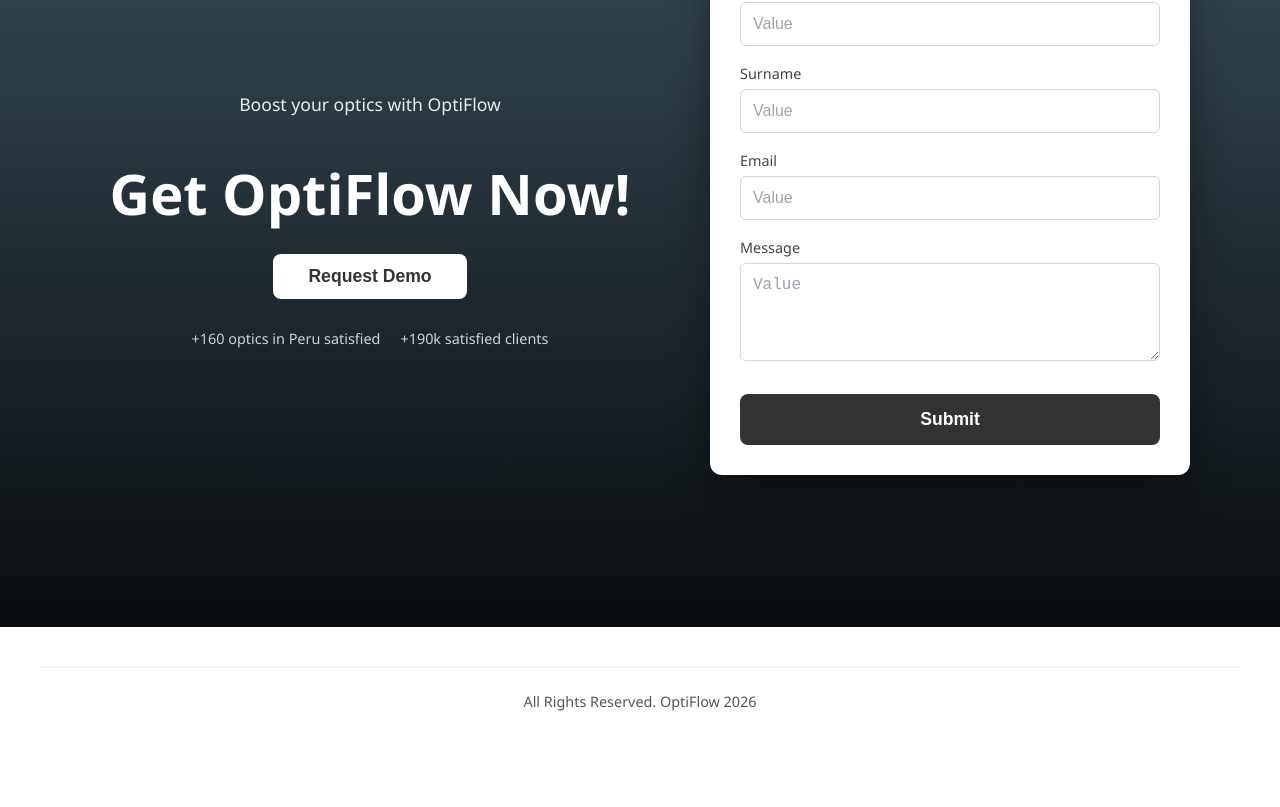
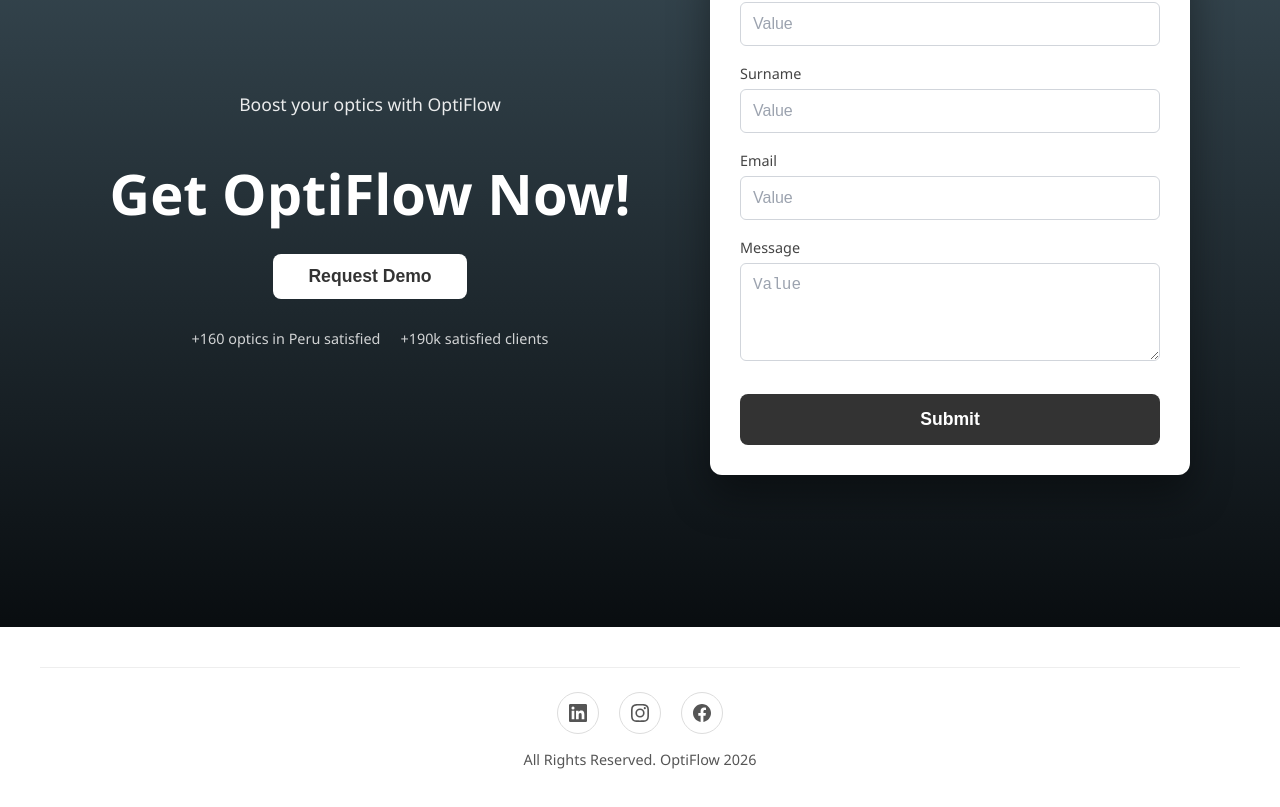
Before and after one commit to 1asi0730-2610-10203-OptiFlow/OptiFlow-Landing-Page, a Vue app: page / in a window 1280 px wide. Shown: the part 5521-6328 px from the top of the page. Before the commit the page ends 6272 px from the top, so only its background shows below. Built offline with nearby package versions, Linux system fonts and the light colour scheme.

Commit message:
feat(footer): add footer links

```diff
--- a/src/components/Footer.vue
+++ b/src/components/Footer.vue
@@ -1,7 +1,26 @@
 <template>
   <footer class="footer-section">
     <div class="footer-divider"></div>
-    <p class="footer-copy">{{ $t('footer.copyright') }}</p>
+    <div class="footer-content">
+      <div class="footer-socials">
+        <a href="https://www.linkedin.com" target="_blank" rel="noopener noreferrer" aria-label="LinkedIn">
+          <svg xmlns="http://www.w3.org/2000/svg" width="18" height="18" viewBox="0 0 24 24" fill="currentColor">
+            <path d="M20.447 20.452h-3.554v-5.569c0-1.328-.027-3.037-1.852-3.037-1.853 0-2.136 1.445-2.136 2.939v5.667H9.351V9h3.414v1.561h.046c.477-.9 1.637-1.85 3.37-1.85 3.601 0 4.267 2.37 4.267 5.455v6.286zM5.337 7.433a2.062 2.062 0 01-2.063-2.065 2.064 2.064 0 112.063 2.065zm1.782 13.019H3.555V9h3.564v11.452zM22.225 0H1.771C.792 0 0 .774 0 1.729v20.542C0 23.227.792 24 1.771 24h20.451C23.2 24 24 23.227 24 22.271V1.729C24 .774 23.2 0 22.222 0h.003z"/>
+          </svg>
+        </a>
+        <a href="https://www.instagram.com" target="_blank" rel="noopener noreferrer" aria-label="Instagram">
+          <svg xmlns="http://www.w3.org/2000/svg" width="18" height="18" viewBox="0 0 24 24" fill="currentColor">
+            <path d="M12 2.163c3.204 0 3.584.012 4.85.07 3.252.148 4.771 1.691 4.919 4.919.058 1.265.069 1.645.069 4.849 0 3.205-.012 3.584-.069 4.849-.149 3.225-1.664 4.771-4.919 4.919-1.266.058-1.644.07-4.85.07-3.204 0-3.584-.012-4.849-.07-3.26-.149-4.771-1.699-4.919-4.92-.058-1.265-.07-1.644-.07-4.849 0-3.204.013-3.583.07-4.849.149-3.227 1.664-4.771 4.919-4.919 1.266-.057 1.645-.069 4.849-.069zM12 0C8.741 0 8.333.014 7.053.072 2.695.272.273 2.69.073 7.052.014 8.333 0 8.741 0 12c0 3.259.014 3.668.072 4.948.2 4.358 2.618 6.78 6.98 6.98C8.333 23.986 8.741 24 12 24c3.259 0 3.668-.014 4.948-.072 4.354-.2 6.782-2.618 6.979-6.98.059-1.28.073-1.689.073-4.948 0-3.259-.014-3.667-.072-4.947-.196-4.354-2.617-6.78-6.979-6.98C15.668.014 15.259 0 12 0zm0 5.838a6.162 6.162 0 100 12.324 6.162 6.162 0 000-12.324zM12 16a4 4 0 110-8 4 4 0 010 8zm6.406-11.845a1.44 1.44 0 100 2.881 1.44 1.44 0 000-2.881z"/>
+          </svg>
+        </a>
+        <a href="https://www.facebook.com" target="_blank" rel="noopener noreferrer" aria-label="Facebook">
+          <svg xmlns="http://www.w3.org/2000/svg" width="18" height="18" viewBox="0 0 24 24" fill="currentColor">
+            <path d="M24 12.073c0-6.627-5.373-12-12-12s-12 5.373-12 12c0 5.99 4.388 10.954 10.125 11.854v-8.385H7.078v-3.47h3.047V9.43c0-3.007 1.792-4.669 4.533-4.669 1.312 0 2.686.235 2.686.235v2.953H15.83c-1.491 0-1.956.925-1.956 1.874v2.25h3.328l-.532 3.47h-2.796v8.385C19.612 23.027 24 18.062 24 12.073z"/>
+          </svg>
+        </a>
+      </div>
+      <p class="footer-copy">{{ $t('footer.copyright') }}</p>
+    </div>
   </footer>
 </template>
 
@@ -21,6 +40,37 @@
   margin: 0 auto 24px auto;
 }
 
+.footer-content {
+  display: flex;
+  flex-direction: column;
+  align-items: center;
+  gap: 16px;
+}
+
+.footer-socials {
+  display: flex;
+  gap: 20px;
+}
+
+.footer-socials a {
+  width: 40px;
+  height: 40px;
+  border-radius: 50%;
+  border: 1px solid #dddddd;
+  display: flex;
+  align-items: center;
+  justify-content: center;
+  color: #555555;
+  text-decoration: none;
+  transition: all 0.3s ease;
+}
+
+.footer-socials a:hover {
+  background: #00c1b0;
+  border-color: #00c1b0;
+  color: #ffffff;
+}
+
 .footer-copy {
   font-size: 0.9rem;
   color: #555555;
```
